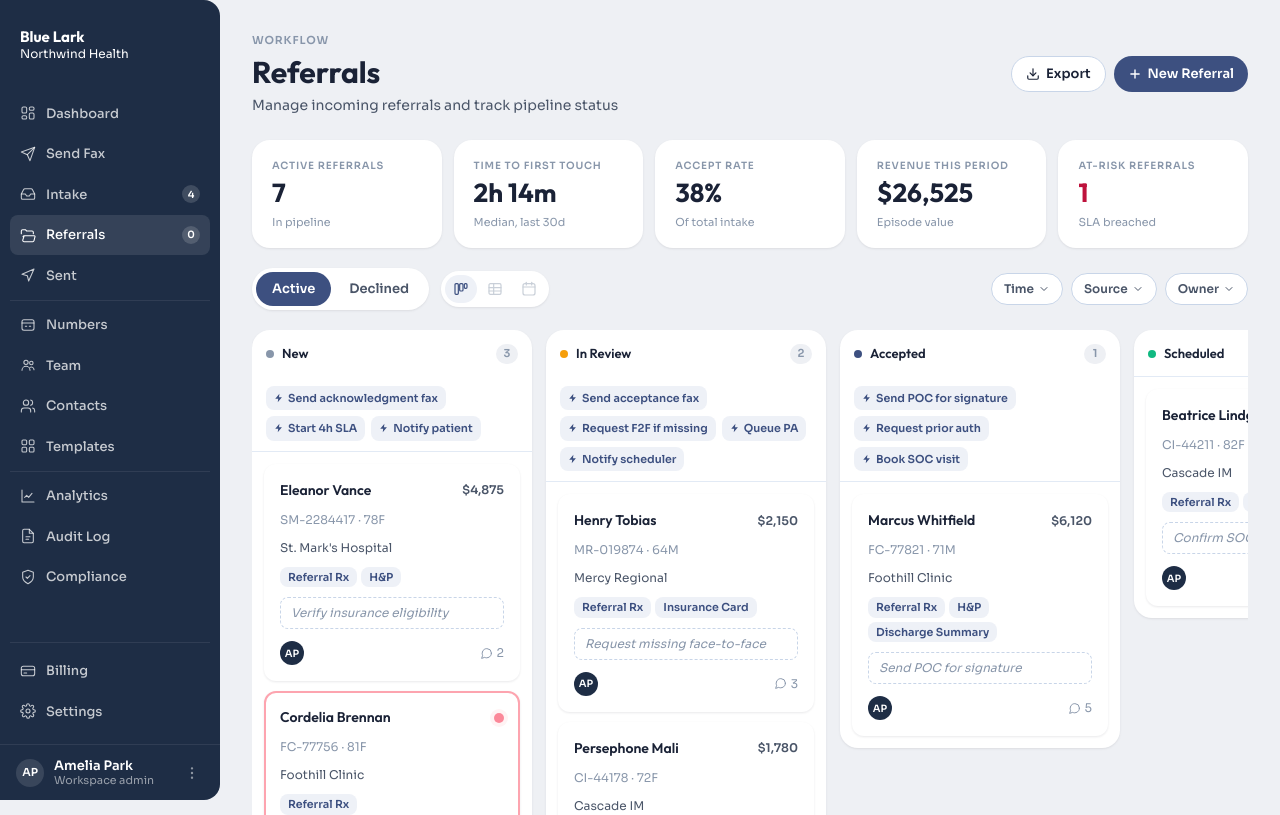
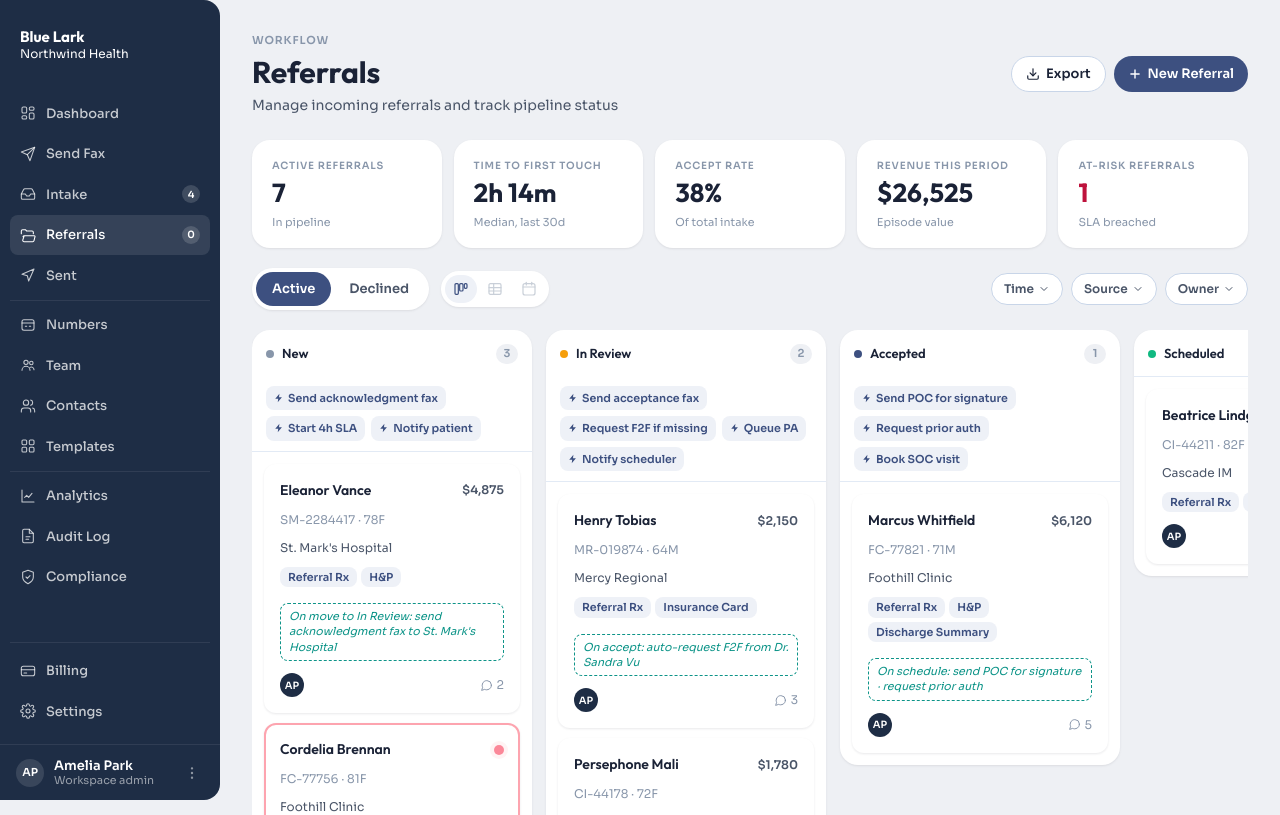
Before and after one commit to kschulze3142/design-prototype, a Next.js app: page /app/referrals in a window 1280 px wide. Shown: the top 815 px of the page. Built offline with nearby package versions, Linux system fonts and the light colour scheme.

Commit message:
FE-040: Add next action hint boxes to pipeline cards

```diff
--- a/app/app/referrals/page.tsx
+++ b/app/app/referrals/page.tsx
@@ -407,6 +407,19 @@ function TransitionBar({ actions }: { actions: string[] }) {
   );
 }
 
+function getNextActionHint(referral: Referral): string | null {
+  switch (referral.status) {
+    case 'new':
+      return `On move to In Review: send acknowledgment fax to ${referral.referringOrg}`;
+    case 'in_review':
+      return `On accept: auto-request F2F from ${referral.referringPhysician}`;
+    case 'accepted':
+      return 'On schedule: send POC for signature · request prior auth';
+    default:
+      return null;
+  }
+}
+
 function ReferralCard({ referral, onDecline }: {
   referral: Referral;
   onDecline?: (r: Referral) => void;
@@ -565,19 +578,30 @@ function ReferralCard({ referral, onDecline }: {
       )}
 
       {/* Next action hint */}
-      {referral.nextAction !== null && (
+      {(() => {
+        const hint = getNextActionHint(referral);
+        if (!hint) return null;
+        const accent = referral.slaBreached ? '#d97706' : '#0d9488';
+        return (
           <div style={{
-          border: '1px dashed var(--color-border-strong)',
+            border: `1.5px dashed ${accent}`,
             borderRadius: 'var(--radius-sm)',
-          padding: '6px 10px',
+            padding: '5px 8px',
+            marginTop: 6,
+          }}>
+            <p style={{
               fontFamily: 'Sora, var(--font-body), system-ui, sans-serif',
-          fontSize: 12,
+              fontSize: 11,
               fontStyle: 'italic',
-          color: 'var(--color-text-tertiary)',
+              color: accent,
+              margin: 0,
+              lineHeight: 1.4,
             }}>
-          {referral.nextAction}
+              {hint}
+            </p>
           </div>
-      )}
+        );
+      })()}
 
       {/* Footer row */}
       <div style={{
```
Lines whose indentation alone changed are shown as unchanged.
